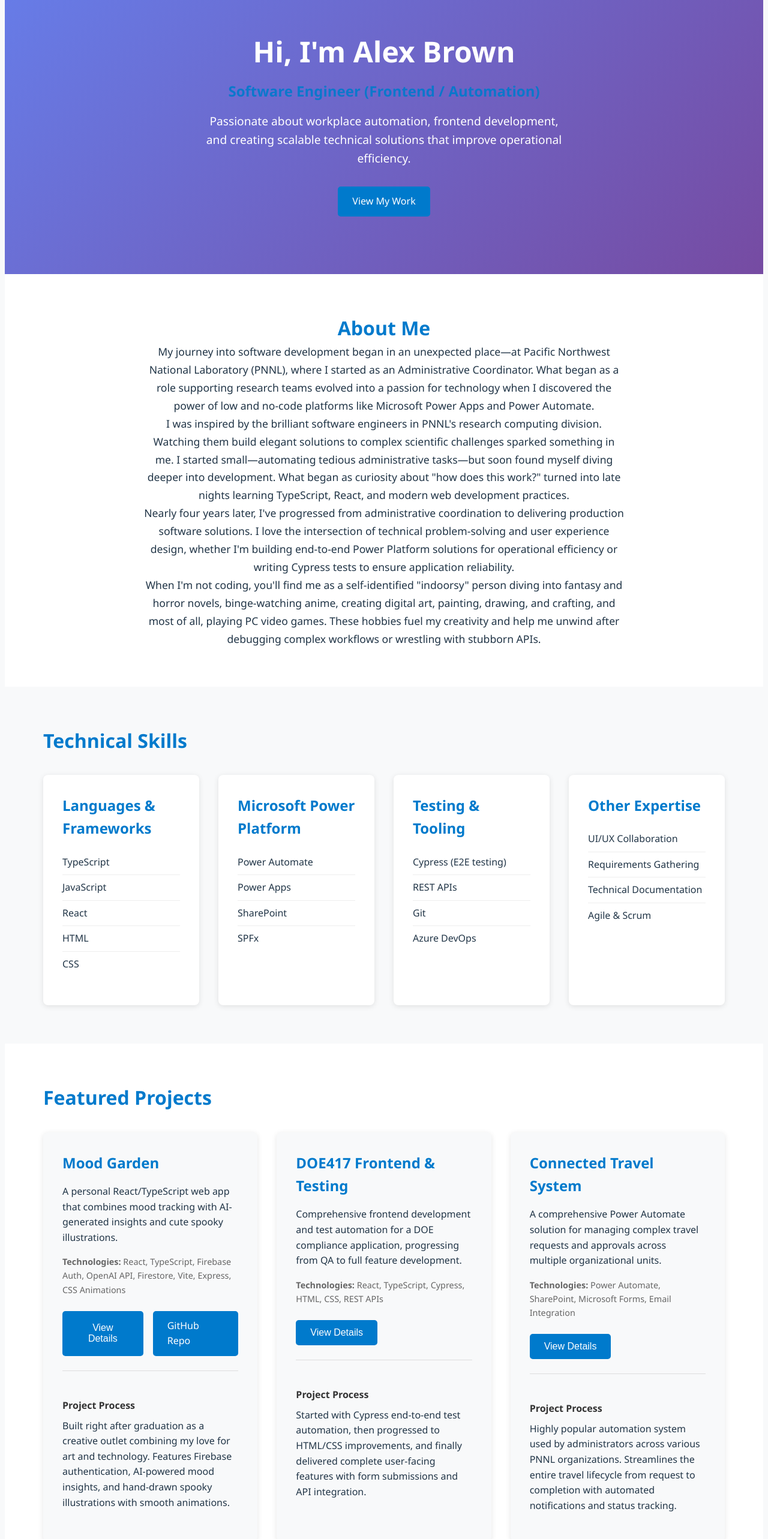
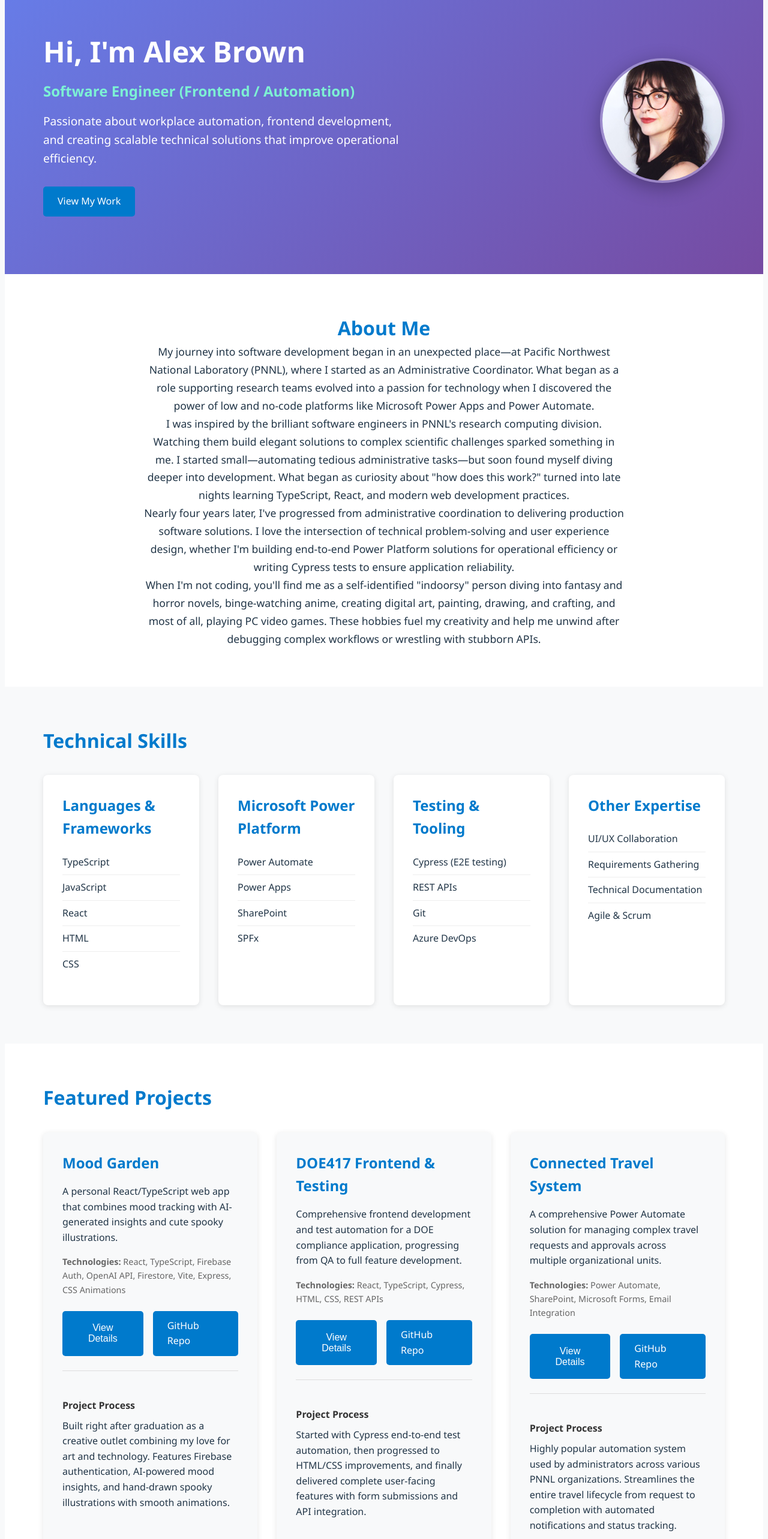
Before and after one commit to abrow2504/AlexBrownSoftwareDeveloper, a React (Vite) app: page / in a window 1280 px wide. Shown: the part 80-2646 px from the top of the page at 60% size. Built offline with nearby package versions, Linux system fonts and the light colour scheme.

Commit message:
add projectCard component

```diff
--- a/src/App.css
+++ b/src/App.css
@@ -61,9 +61,22 @@
 .hero {
   background: linear-gradient(135deg, #667eea 0%, #764ba2 100%);
   color: white;
-  text-align: center;
   padding: 8rem 2rem 6rem;
   margin-top: 0;
+}
+
+.hero-content {
+  display: flex;
+  align-items: center;
+  justify-content: space-between;
+  max-width: 1200px;
+  margin: 0 auto;
+  gap: 3rem;
+}
+
+.hero-text {
+  flex: 1;
+  text-align: left;
 }
 
 .hero h1 {
@@ -75,14 +88,31 @@
   font-size: 1.5rem;
   margin-bottom: 1rem;
   opacity: 0.9;
+  color: aquamarine;
 }
 
 .hero p {
   font-size: 1.2rem;
   margin-bottom: 2rem;
   max-width: 600px;
-  margin-left: auto;
-  margin-right: auto;
+}
+
+.hero-photo {
+  flex-shrink: 0;
+}
+
+.profile-photo {
+  width: 200px;
+  height: 200px;
+  border-radius: 50%;
+  object-fit: cover;
+  border: 4px solid rgba(255, 255, 255, 0.3);
+  box-shadow: 0 8px 32px rgba(0, 0, 0, 0.3);
+  transition: transform 0.3s ease;
+}
+
+.profile-photo:hover {
+  transform: scale(1.05);
 }
 
 /* About Section */
@@ -227,8 +257,23 @@
     padding: 6rem 1rem 4rem;
   }
 
+  .hero-content {
+    flex-direction: column;
+    text-align: center;
+    gap: 2rem;
+  }
+
+  .hero-text {
+    text-align: center;
+  }
+
   .hero h1 {
     font-size: 2.5rem;
+  }
+
+  .profile-photo {
+    width: 150px;
+    height: 150px;
   }
 
   .projects-grid {
--- a/src/App.tsx
+++ b/src/App.tsx
@@ -1,5 +1,6 @@
 import { useState } from 'react'
 import './App.css'
+import mePhoto from './assets/me.png'
 import TravelTrackingProject from './components/TravelTrackingProject'
 import MoodGardenProject from './components/MoodGardenProject'
 import DOE417Project from './components/DOE417Project'
@@ -8,6 +9,7 @@ import CalendarAutomationProject from './components/CalendarAutomationProject'
 import ProposalSystemProject from './components/ProposalSystemProject'
 import ConcertFinderProject from './components/ConcertFinderProject'
 import AILearningProject from './components/AILearningProject'
+import ProjectCard from './components/projectCard'
 
 function App() {
   const [currentView, setCurrentView] = useState('home')
@@ -62,10 +64,17 @@ function App() {
       <main>
         <section id="hero" className="hero">
           <div className="container">
-            <h1>Hi, I'm Alex Brown</h1>
-            <h2>Software Engineer (Frontend / Automation)</h2>
-            <p>Passionate about workplace automation, frontend development, and creating scalable technical solutions that improve operational efficiency.</p>
-            <a onClick={() => setCurrentView('home')} className="btn">View My Work</a>
+            <div className="hero-content">
+              <div className="hero-text">
+                <h1>Hi, I'm Alex Brown</h1>
+                <h2>Software Engineer (Frontend / Automation)</h2>
+                <p>Passionate about workplace automation, frontend development, and creating scalable technical solutions that improve operational efficiency.</p>
+                <a onClick={() => setCurrentView('home')} className="btn">View My Work</a>
+              </div>
+              <div className="hero-photo">
+                <img src={mePhoto} alt="Alex Brown" className="profile-photo" />
+              </div>
+            </div>
           </div>
         </section>
 
@@ -145,112 +154,63 @@ function App() {
           <div className="container">
             <h2>Featured Projects</h2>
             <div className="projects-grid">
-              <div className="project-card">
-                <h3>Mood Garden</h3>
-                <p>A personal React/TypeScript web app that combines mood tracking with AI-generated insights and cute spooky illustrations.</p>
-                <div className="project-tech">
-                  <strong>Technologies:</strong> React, TypeScript, Firebase Auth, OpenAI API, Firestore, Vite, Express, CSS Animations
-                </div>
-                <div className="project-links">
-                  <button className="btn" onClick={() => setCurrentView('mood-garden')}>View Details</button>
-                  <a href="#" className="btn" target="_blank">GitHub Repo</a>
-                </div>
-                <div className="project-writeup">
-                  <h4>Project Process</h4>
-                  <p>Built right after graduation as a creative outlet combining my love for art and technology. Features Firebase authentication, AI-powered mood insights, and hand-drawn spooky illustrations with smooth animations.</p>
-                </div>
-              </div>
+              <ProjectCard
+                projectName="Mood Garden"
+                projectTech="React, TypeScript, Firebase Auth, OpenAI API, Firestore, Vite, Express, CSS Animations"
+                projectDescription="A personal React/TypeScript web app that combines mood tracking with AI-generated insights and cute spooky illustrations."
+                onViewDetails={() => setCurrentView('mood-garden')}
+                repoLink="#"
+                projectWriteup="Built right after graduation as a creative outlet combining my love for art and technology. Features Firebase authentication, AI-powered mood insights, and hand-drawn spooky illustrations with smooth animations."
+              />
+              <ProjectCard
+                projectName="DOE417 Frontend & Testing"
+                projectTech="React, TypeScript, Cypress, HTML, CSS, REST APIs"
+                projectDescription="Comprehensive frontend development and test automation for a DOE compliance application, progressing from QA to full feature development."
+                onViewDetails={() => setCurrentView('doe417')}
+                repoLink="#"
+                projectWriteup="Started with Cypress end-to-end test automation, then progressed to HTML/CSS improvements, and finally delivered complete user-facing features with form submissions and API integration."
+              />
+              <ProjectCard
+                projectName="Connected Travel System"
+                projectTech="Power Automate, SharePoint, Microsoft Forms, Email Integration"
+                projectDescription="A comprehensive Power Automate solution for managing complex travel requests and approvals across multiple organizational units."
+                onViewDetails={() => setCurrentView('travel-system')}
+                repoLink="#"
+                projectWriteup="Highly popular automation system used by administrators across various PNNL organizations. Streamlines the entire travel lifecycle from request to completion with automated notifications and status tracking."
+              />
+              <ProjectCard
+                projectName="Division Calendar Automation"
+                projectTech="Power Automate, HTTP APIs, Microsoft Graph, SharePoint"
+                projectDescription="Advanced Power Automate workflow using HTTP calls and custom integrations for automated calendar management and notifications."
+                onViewDetails={() => setCurrentView('calendar-automation')}
+                repoLink="#"
+                projectWriteup="Complex workflow designed to automate calendar management tasks across departments. Uses HTTP calls to integrate with external systems and provides real-time updates through email notifications."
+              />
+              <ProjectCard
+                projectName="Proposal Management System"
+                projectTech="Power Apps, Power Automate, SharePoint, Microsoft Forms"
+                projectDescription="A Power Apps solution for managing portfolio proposals with custom forms, approval workflows, and status tracking."
+                onViewDetails={() => setCurrentView('proposal-system')}
+                repoLink="#"
+                projectWriteup="Streamlines the entire proposal process from submission to approval. Features custom Power Apps interfaces for users and automated workflows for reviewers and approvers."
+              />
+              <ProjectCard
+                projectName="US Concert Finder"
+                projectTech="Technologies:</strong> Python, Selenium, GitHub Actions, iOS Notifications, Email APIs"
+                projectDescription="A Python automation script that monitors a concert website and sends instant notifications when new US dates are announced."
+                onViewDetails={() => setCurrentView('concert-finder')}
+                repoLink="#"
+                projectWriteup="Personal project that runs automatically every 10 minutes on GitHub Actions, scraping concert websites for new US tour dates and delivering instant notifications via iOS and email."
+              />
+              <ProjectCard
+                projectName="AI Learning Approach"
+                projectTech="ChatGPT, GitHub Copilot, Claude, Various AI Coding Assistants"
+                projectDescription="A comprehensive methodology for leveraging AI tools to accelerate software development learning and problem-solving."
+                onViewDetails={() => setCurrentView('ai-learning')}
+                repoLink="#"
+                projectWriteup="Documented approach to using AI tools effectively for learning new technologies, debugging, code review, and accelerating development workflows while maintaining code quality and understanding."
+              />
 
-              <div className="project-card">
-                <h3>DOE417 Frontend & Testing</h3>
-                <p>Comprehensive frontend development and test automation for a DOE compliance application, progressing from QA to full feature development.</p>
-                <div className="project-tech">
-                  <strong>Technologies:</strong> React, TypeScript, Cypress, HTML, CSS, REST APIs
-                </div>
-                <div className="project-links">
-                  <button className="btn" onClick={() => setCurrentView('doe417')}>View Details</button>
-                </div>
-                <div className="project-writeup">
-                  <h4>Project Process</h4>
-                  <p>Started with Cypress end-to-end test automation, then progressed to HTML/CSS improvements, and finally delivered complete user-facing features with form submissions and API integration.</p>
-                </div>
-              </div>
-
-              <div className="project-card">
-                <h3>Connected Travel System</h3>
-                <p>A comprehensive Power Automate solution for managing complex travel requests and approvals across multiple organizational units.</p>
-                <div className="project-tech">
-                  <strong>Technologies:</strong> Power Automate, SharePoint, Microsoft Forms, Email Integration
-                </div>
-                <div className="project-links">
-                  <button className="btn" onClick={() => setCurrentView('travel-system')}>View Details</button>
-                </div>
-                <div className="project-writeup">
-                  <h4>Project Process</h4>
-                  <p>Highly popular automation system used by administrators across various PNNL organizations. Streamlines the entire travel lifecycle from request to completion with automated notifications and status tracking.</p>
-                </div>
-              </div>
-
-              <div className="project-card">
-                <h3>Division Calendar Automation</h3>
-                <p>Advanced Power Automate workflow using HTTP calls and custom integrations for automated calendar management and notifications.</p>
-                <div className="project-tech">
-                  <strong>Technologies:</strong> Power Automate, HTTP APIs, Microsoft Graph, SharePoint
-                </div>
-                <div className="project-links">
-                  <button className="btn" onClick={() => setCurrentView('calendar-automation')}>View Details</button>
-                </div>
-                <div className="project-writeup">
-                  <h4>Project Process</h4>
-                  <p>Complex automation that goes beyond built-in actions, utilizing direct HTTP calls to integrate with various systems for comprehensive calendar management and automated notifications.</p>
-                </div>
-              </div>
-
-              <div className="project-card">
-                <h3>Portfolio Proposal System</h3>
-                <p>A Power Apps solution for managing portfolio proposals with custom forms, approval workflows, and reporting capabilities.</p>
-                <div className="project-tech">
-                  <strong>Technologies:</strong> Power Apps, SharePoint, Power Automate, Power BI
-                </div>
-                <div className="project-links">
-                  <button className="btn" onClick={() => setCurrentView('proposal-system')}>View Details</button>
-                </div>
-                <div className="project-writeup">
-                  <h4>Project Process</h4>
-                  <p>End-to-end solution for proposal management including custom forms, multi-tier approvals, automated notifications, and integrated reporting dashboards.</p>
-                </div>
-              </div>
-
-              <div className="project-card">
-                <h3>US Concert Date Finder</h3>
-                <p>A Python automation script that monitors concert tour websites and sends instant notifications when new US dates are announced.</p>
-                <div className="project-tech">
-                  <strong>Technologies:</strong> Python, Selenium, GitHub Actions, iOS Notifications, Email API
-                </div>
-                <div className="project-links">
-                  <button className="btn" onClick={() => setCurrentView('concert-finder')}>View Details</button>
-                  <a href="#" className="btn" target="_blank">GitHub Repo</a>
-                </div>
-                <div className="project-writeup">
-                  <h4>Project Process</h4>
-                  <p>Personal project that runs automatically every 10 minutes on GitHub Actions, scraping concert websites for new US tour dates and delivering instant notifications via iOS and email.</p>
-                </div>
-              </div>
-
-              <div className="project-card">
-                <h3>AI-Assisted Learning Approach</h3>
-                <p>A comprehensive methodology for leveraging AI tools to accelerate software development learning and problem-solving.</p>
-                <div className="project-tech">
-                  <strong>Technologies:</strong> ChatGPT, GitHub Copilot, Claude, Various AI Coding Assistants
-                </div>
-                <div className="project-links">
-                  <button className="btn" onClick={() => setCurrentView('ai-learning')}>View Details</button>
-                </div>
-                <div className="project-writeup">
-                  <h4>Project Process</h4>
-                  <p>Documented approach to using AI tools effectively for learning new technologies, debugging, code review, and accelerating development workflows while maintaining code quality and understanding.</p>
-                </div>
-              </div>
             </div>
           </div>
         </section>
--- /dev/null
+++ b/src/components/projectCard.tsx
@@ -0,0 +1,30 @@
+import './ProjectDetail.css'
+
+interface ProjectCardProps {
+  projectName: string
+  projectTech: string
+  projectDescription: string
+  onViewDetails: () => void
+  repoLink: string
+  projectWriteup: string
+}
+
+export default function ProjectCard({ projectName, projectTech, projectDescription, onViewDetails, repoLink, projectWriteup }: ProjectCardProps) {
+  return (
+    <div className="project-card">
+      <h3>{projectName}</h3>
+      <p>{projectDescription}</p>
+      <div className="project-tech">
+        <strong>Technologies:</strong> {projectTech}
+      </div>
+      <div className="project-links">
+        <button className="btn" onClick={onViewDetails}>View Details</button>
+        <a href={repoLink} className="btn" target="_blank">GitHub Repo</a>
+      </div>
+      <div className="project-writeup">
+        <h4>Project Process</h4>
+        <p>{projectWriteup}</p>
+      </div>
+    </div>
+  )
+}
```
Also changed, not shown: src/assets/me.png (added).
